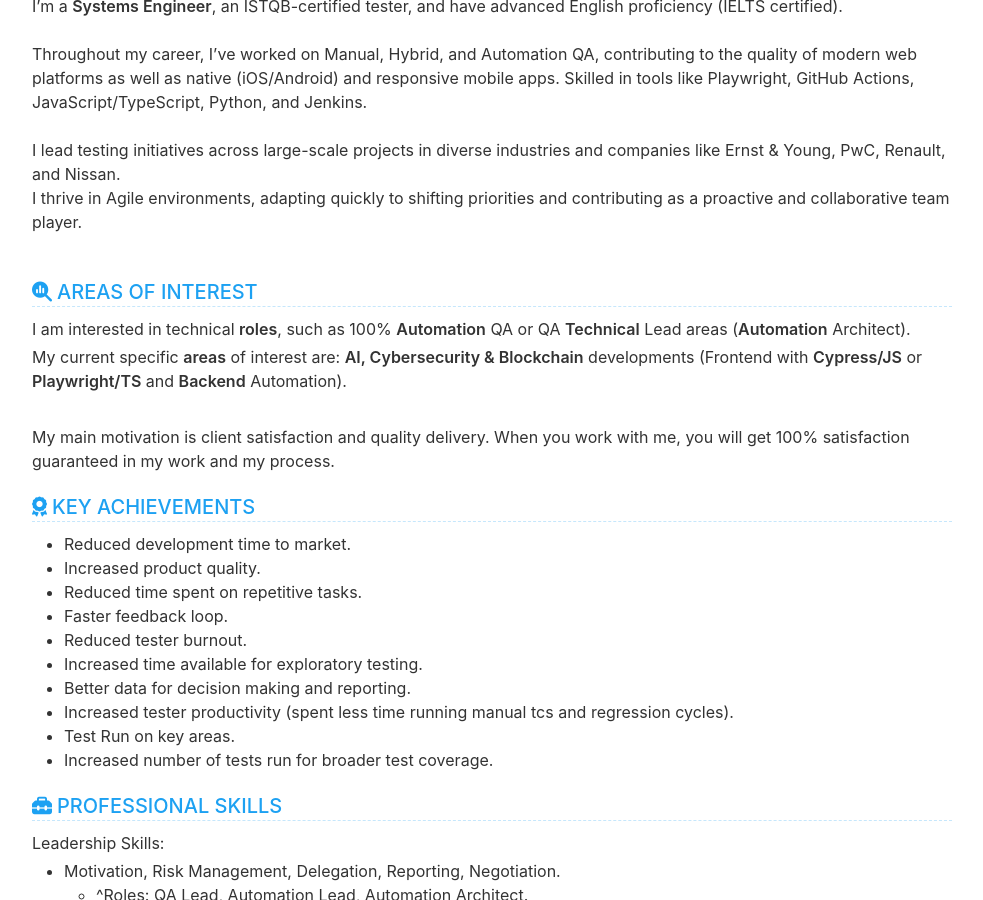
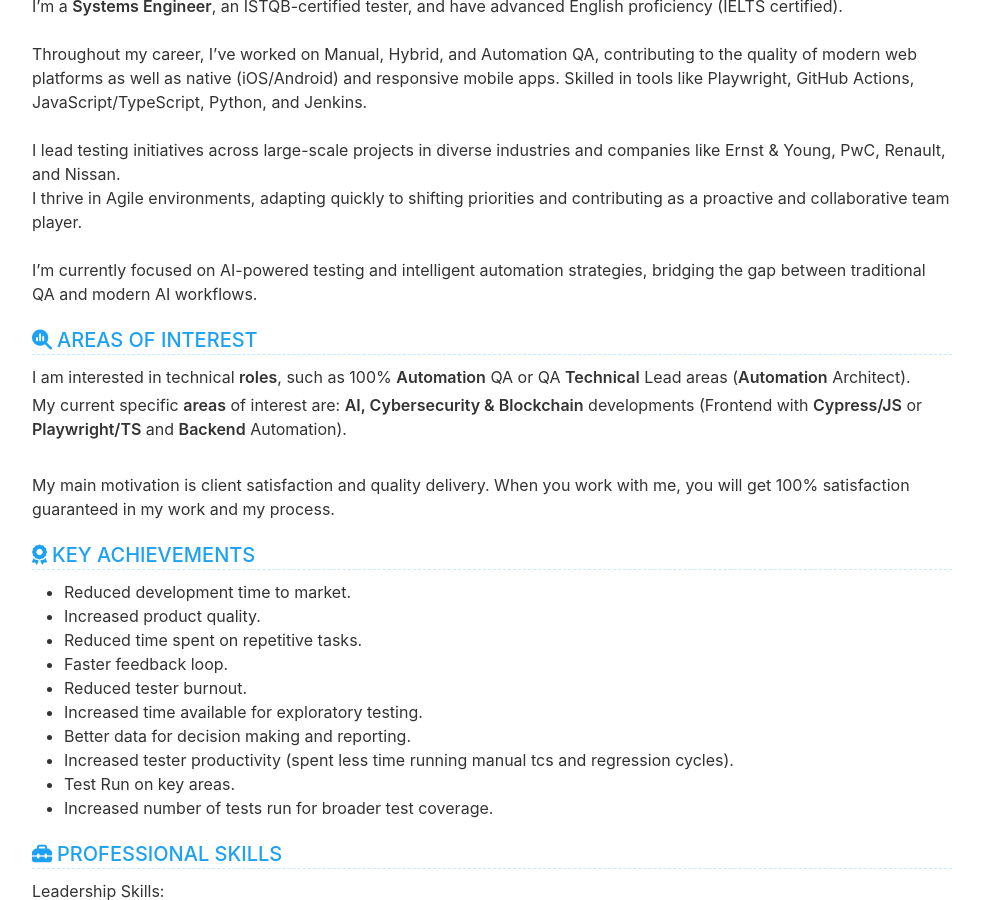
Before and after one commit to cvera08/full-resume, a Jekyll site: the page built from index.html, in a window 1280 px wide and 900 px high, scrolled down 516 px. Shown: the whole window, without its empty margins (148-1131 px from the left). Built offline with Jekyll 4.4.1, drawn with Linux system fonts in a browser that asks for light colours.

Commit message:
feat: about me change - fourth paragraph

```diff
--- a/_data/data.yml
+++ b/_data/data.yml
@@ -46,7 +46,7 @@ evaluation:
     and companies like Ernst & Young, PwC, Renault, and Nissan.
     I thrive in Agile environments, adapting quickly to shifting priorities and contributing as a proactive and collaborative team player.
     <br>
-
+    I’m currently focused on AI-powered testing and intelligent automation strategies, bridging the gap between traditional QA and modern AI workflows.
 
 interest:
   show: true
```
